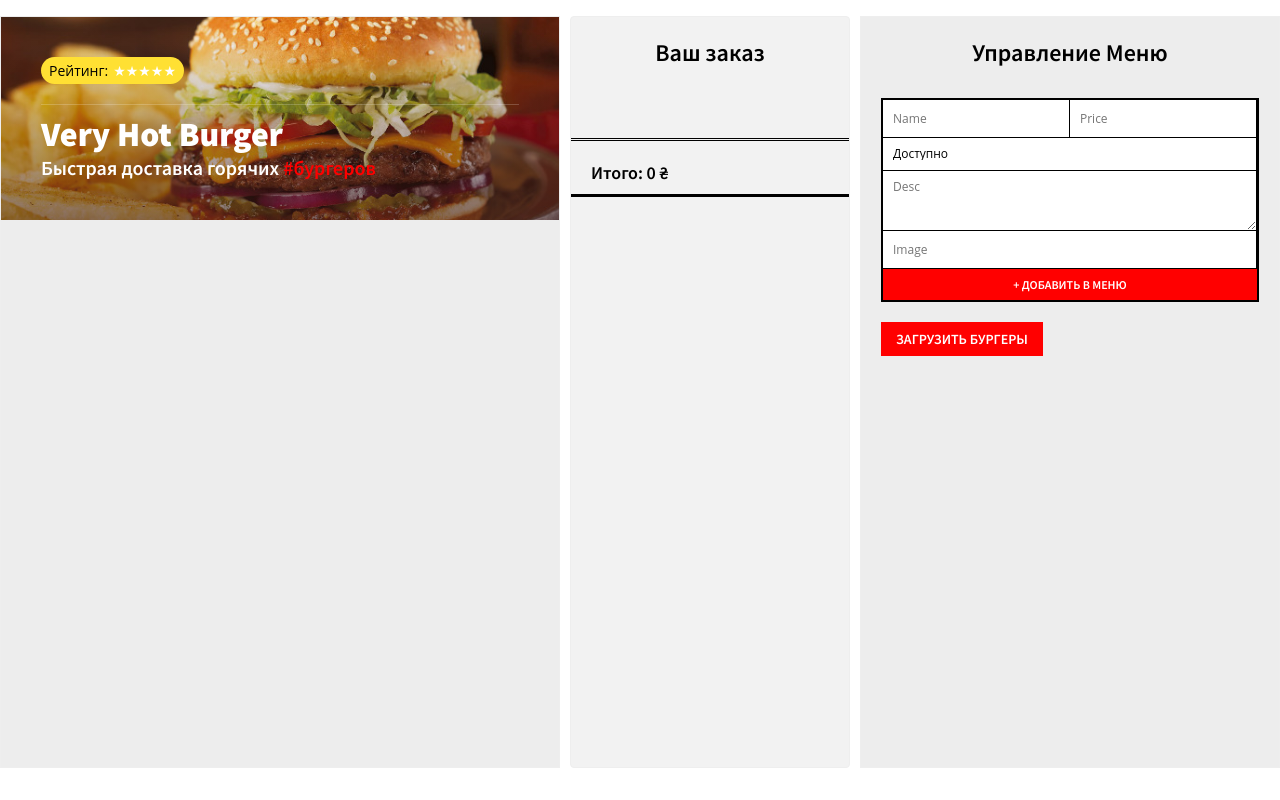
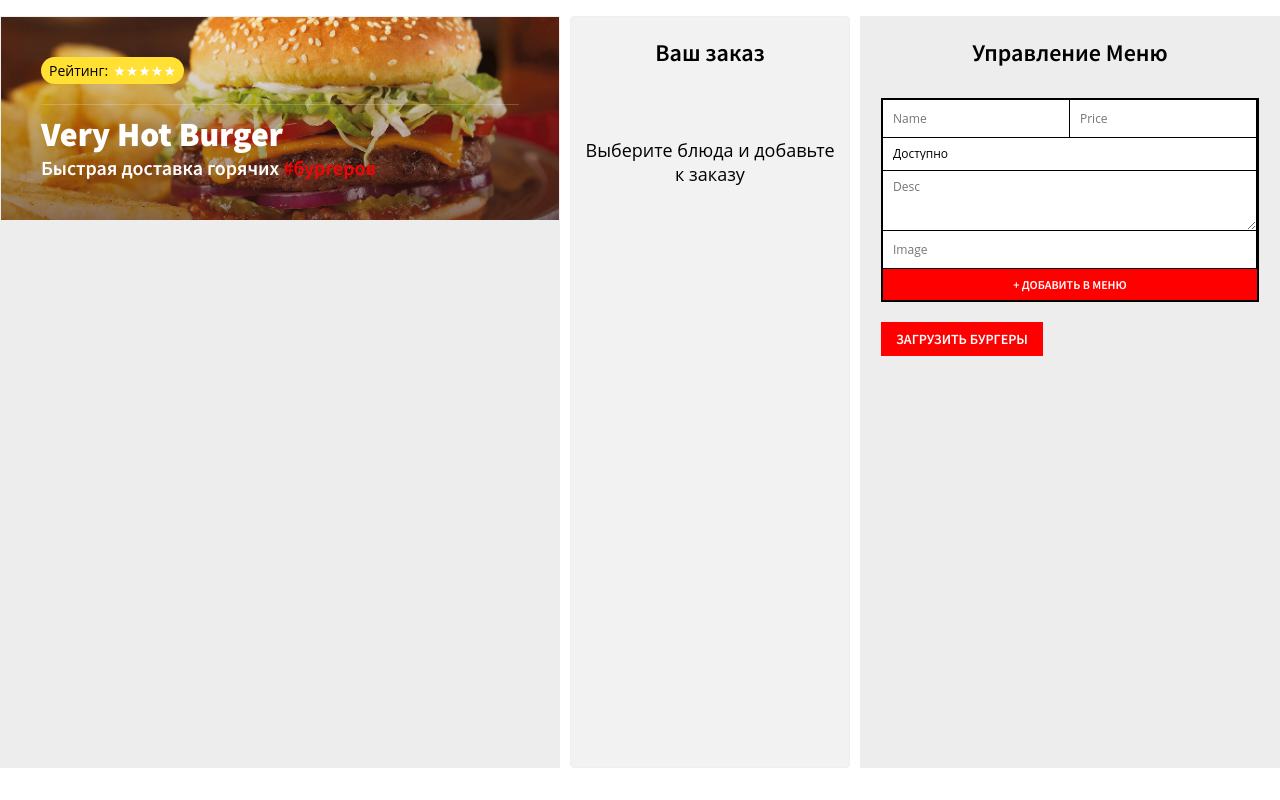
Before and after one commit to zeka2021/hot-burgers, a React (Create React App) app: page /restaurant/1 in a window 1280 px wide. Built offline with nearby package versions, Linux system fonts and the light colour scheme.

Commit message:
add component Shipment

```diff
--- a/src/components/Order.js
+++ b/src/components/Order.js
@@ -1,4 +1,5 @@
 import React from "react";
+import Shipment from './Shipment';
 
 
 class Order extends React.Component {
@@ -42,11 +43,12 @@
             <div className='order-wrap'>
                 <h2>Ваш заказ</h2>
                 <ul className='order'>{orderIds.map(this.renderOrder)}</ul>
-                <div className='total'>
-                    <div className='total_wrap'>
-                        <div className='total_wrap-final'>Итого: {total} ₴</div>
+
+                {total > 0 ? (<Shipment total={total} />) : (
+                    <div className='nothingSelected'>
+                        Выберите блюда и добавьте к заказу
                     </div>
-                </div>
+                )}
             </div>
         );
 
--- /dev/null
+++ b/src/components/Shipment.js
@@ -0,0 +1,25 @@
+import React from 'react';
+
+class Shipment extends React.Component {
+    render() {
+        const { total } = this.props;
+        const shipping = total > 0 && total < 500 ? 350 : 99;
+        const shippingNeon = shipping === 99 ? (
+            <span className='font-effect-neon total_wrap-cheap'>{shipping} ₴</span>
+        ) : (<span>{shipping} ₴</span>);
+        return (
+            <div className='total'>
+                <div className='total_wrap'>
+                    <div>
+                        <div>Доставка: {total > 0 ? shippingNeon : null}</div>
+                        <div className='total_wrap-free'>
+                          {total < 500 ? `Закажите еще на ${500 - total} ₴ для доставки за 99 ₴` : null}
+                        </div>
+                    </div>
+                    <div className='total_wrap-final'>Итого: {total} ₴</div>
+                </div>
+            </div>
+        );
+    }
+}
+export default Shipment;
```
